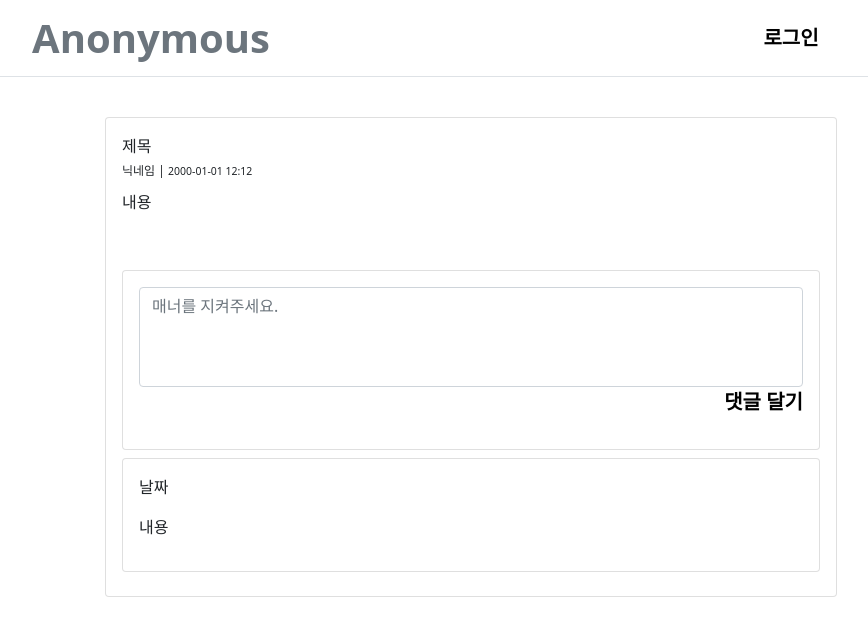
After one commit to Jang-Jaewon/anonymous-board, a Django app: template templates/page/post_detail.html in a window 1280 px wide. The commit adds this page. Shown: the top 636 px of the page, without its empty margins (169-1037 px from the left). Run offline with Django 4.2, Linux system fonts and the light colour scheme; the template is opened without the code that fills it, so the values that code supplies are empty.

Commit message:
Add: 상세페이지 구현

```diff
--- a/board/urls.py
+++ b/board/urls.py
@@ -1,7 +1,8 @@
 from django.urls import path
-from board.views import board, post_write
+from board.views import board, post_write, post_detail
 
 urlpatterns = [
     path('', board, name='board'),
     path('post/write', post_write, name='post_write'),
+    path('post/<int:post_id>', post_detail, name="post_detail"),
 ]
--- /dev/null
+++ b/templates/page/post_detail.html
@@ -0,0 +1,45 @@
+{% extends 'common/base.html' %}
+{% load static %}
+
+{% block content %}
+    <div class="card">
+        <div class="card-body">
+            <div class="row">
+                <div class="col">
+                    <p class="card-title" style="font-size:bold;">제목</p>
+                    <p class="card-subtitle" style="font-size: 12px;">
+                        닉네임 |
+                        <small>2000-01-01 12:12</small>
+                    </p>
+                    <p class="card-text" style="margin-top:10px;">내용</p>
+                    <img src="">
+                </div>
+            </div>
+
+            <div class="row text-end" style="margin-top:40px; margin-bottom">
+                <div class="col">
+                    <div class="card">
+                        <div class="card-body">
+                            <form>
+                                <textarea class="form-control" style="resize:none; height:100px;" placeholder="매너를 지켜주세요."></textarea>
+                                <a class="fs-5 text-decoration-none fs-5 my-2" style="color: black; font-weight: bold;" id="comment_write_btn">댓글 달기</a>
+                            </form>
+                        </div>
+                    </div>
+                </div>
+            </div>
+
+            <div class="row my-2">
+                <div class="col">
+                    <div class="card">
+                        <div class="card-body">
+                            <p>날짜</p>
+                            <p>내용</p>
+                        </div>
+                    </div>
+                </div>
+            </div>
+
+        </div>
+    </div>
+{% endblock %}
```
Also changed, not shown: board/views.py (+9 -0 lines), templates/page/index.html (+4 -3 lines).
